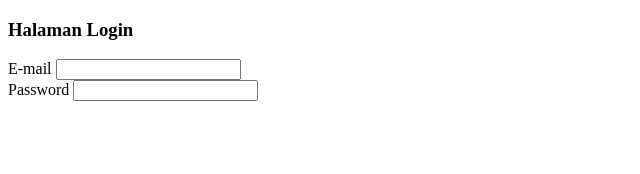
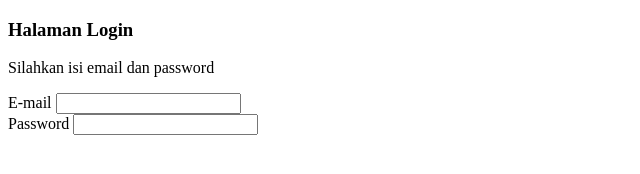
Before and after one commit to xInfinity20/PRAK11GITRPL, a plain HTML site: page login.html in a window 1280 px wide. Shown: the whole page, without its empty margins (0-640 px from the left). Drawn offline with Linux system fonts and the light colour scheme.

Commit message:
ubah isi login.html di cabang master

```diff
--- a/login.html
+++ b/login.html
@@ -6,6 +6,7 @@
 </head>
 <body>
     <h3>Halaman Login</h3>
+    <p>Silahkan isi email dan password</p>
     <label for="email">E-mail</label>
     <input name="email" type="email">
     <br>
```
